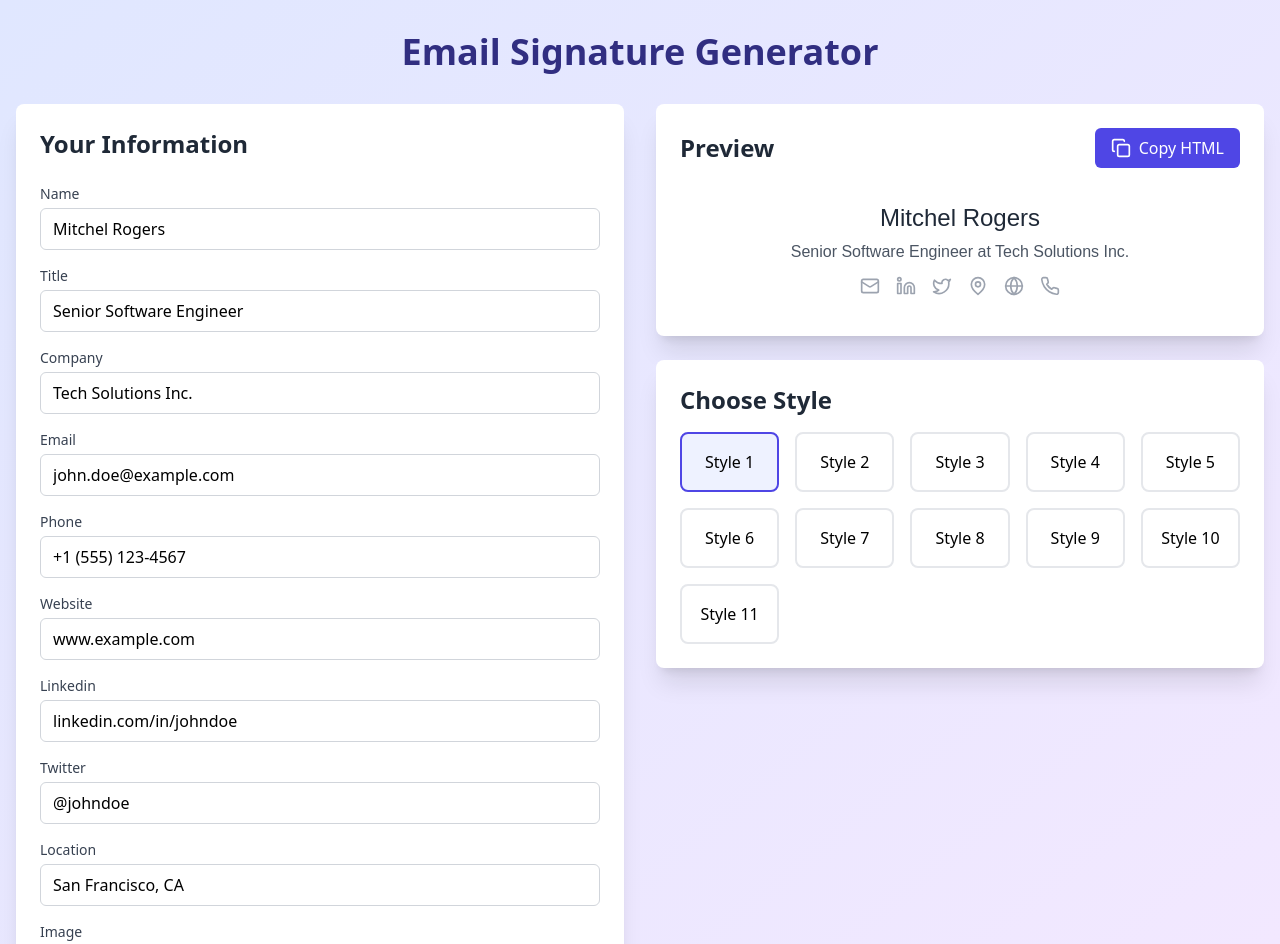
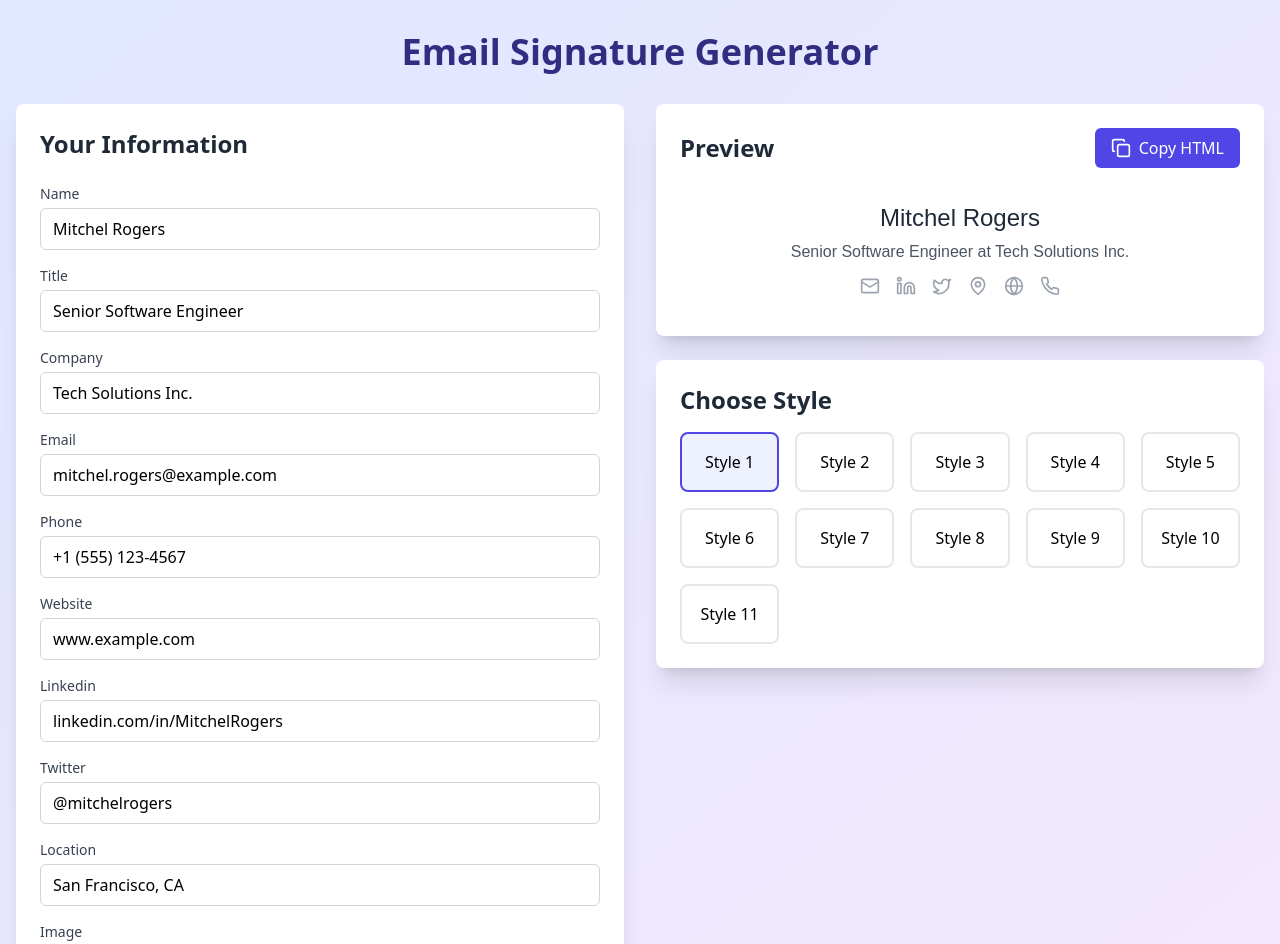
Before and after one commit to reactur/email-signature-generator, a React (Vite) app: page / in a window 1280 px wide. Shown: the top 944 px of the page. Built offline with nearby package versions, Linux system fonts and the light colour scheme.

Commit message:
place holder name change

```diff
--- a/src/App.tsx
+++ b/src/App.tsx
@@ -10,11 +10,11 @@ function App() {
     name: "Mitchel Rogers",
     title: "Senior Software Engineer",
     company: "Tech Solutions Inc.",
-    email: "john.doe@example.com",
+    email: "mitchel.rogers@example.com",
     phone: "+1 (555) 123-4567",
     website: "www.example.com",
-    linkedin: "linkedin.com/in/johndoe",
-    twitter: "@johndoe",
+    linkedin: "linkedin.com/in/MitchelRogers",
+    twitter: "@mitchelrogers",
     location: "San Francisco, CA",
     image: "",
   });
```
